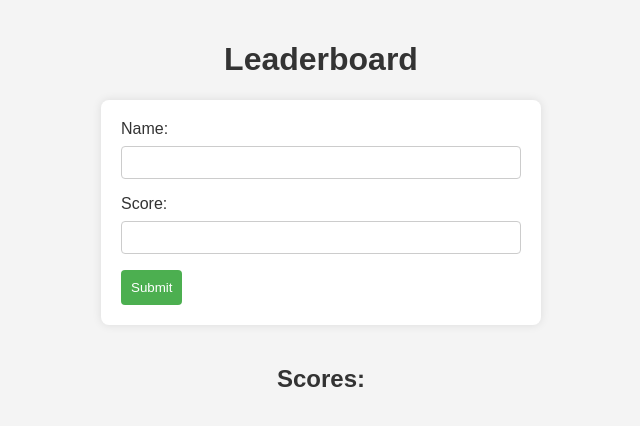
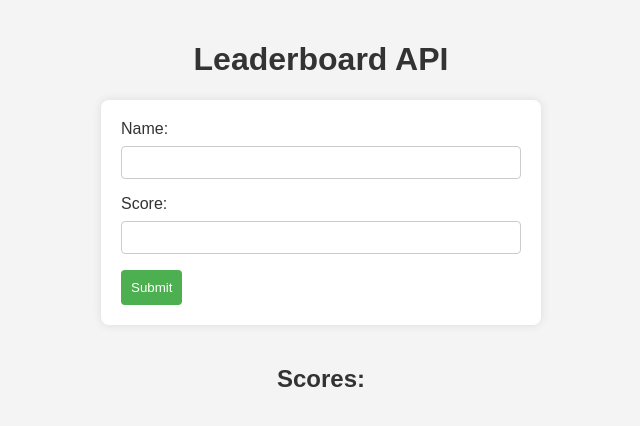
Before and after one commit to Asad-Zaidi/Leaderboard-API, a plain HTML site: page index.html in a window 1280 px wide. Shown: the whole page, without its empty margins (319-959 px from the left). Drawn offline with Linux system fonts and the light colour scheme; no server answers.

Commit message:
some style changed

```diff
--- a/index.html
+++ b/index.html
@@ -9,7 +9,7 @@
 </head>
 
 <body>
-    <h1>Leaderboard</h1>
+    <h1>Leaderboard API</h1>
 
     <form id="scoreForm" class="form">
         <label for="username">Name:</label>
--- a/style.css
+++ b/style.css
@@ -1,4 +1,3 @@
-/* styles.css */
 
 body {
     font-family: 'Arial', sans-serif;
```
